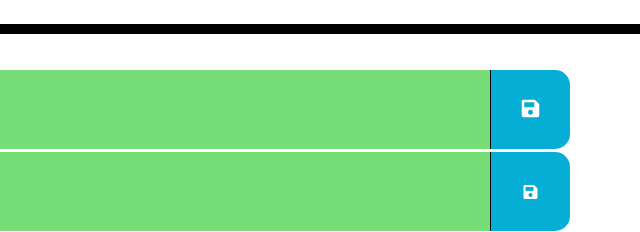
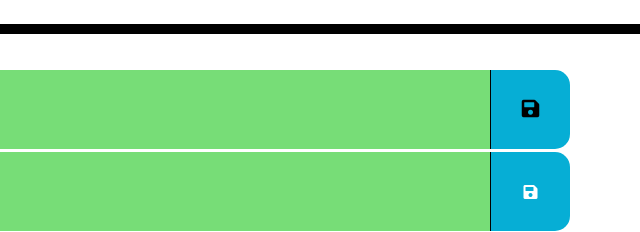
Before and after one commit to mattyd96/work-day-scheduler, a plain HTML site: page index.html in a window 1280 px wide. In both pictures the pointer is over the button 1170 px from the left and 379 px from the top of the page. Shown: the part 270-502 px from the top of the page, 640-1280 px from the left. Drawn offline with nearby package versions, Linux system fonts and the light colour scheme.

Commit message:
small styling change to make icon zoom when entire button is hovered over

```diff
--- a/assets/css/style.css
+++ b/assets/css/style.css
@@ -80,7 +80,8 @@ textarea {
   height: 100%;
 }
 
-.saveBtn i:hover {
+.saveBtn:hover {
   font-size: 20px;
+  color: black;
   transition: all 0.3s ease-in-out;
 }
```
Also changed, not shown: 1 other file.
